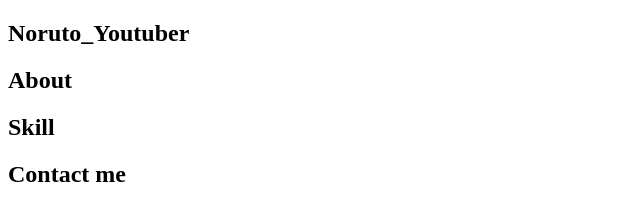
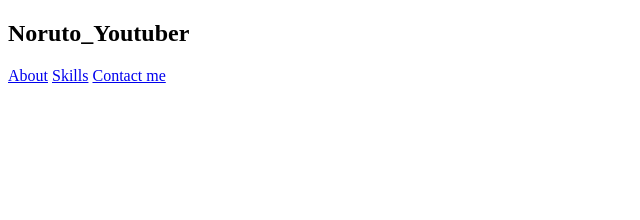
Before and after one commit to Ganisher0732/Loyiha--, a plain HTML site: page index.html in a window 1280 px wide. Shown: the whole page, without its empty margins (0-640 px from the left). Drawn offline with Linux system fonts and the light colour scheme.

Commit message:
a qushdim

```diff
--- a/index.html
+++ b/index.html
@@ -9,9 +9,9 @@
 <body>
     <nav>
         <h1>Noruto_Youtuber</h1>
-        <h1>About</h1>
-        <h1>Skill</h1>
-        <h1>Contact me</h1>
+        <a href="#">About</a>
+        <a href="#">Skills</a>
+        <a href="#">Contact me</a>
     </nav>
 </body>
 </html>
```
